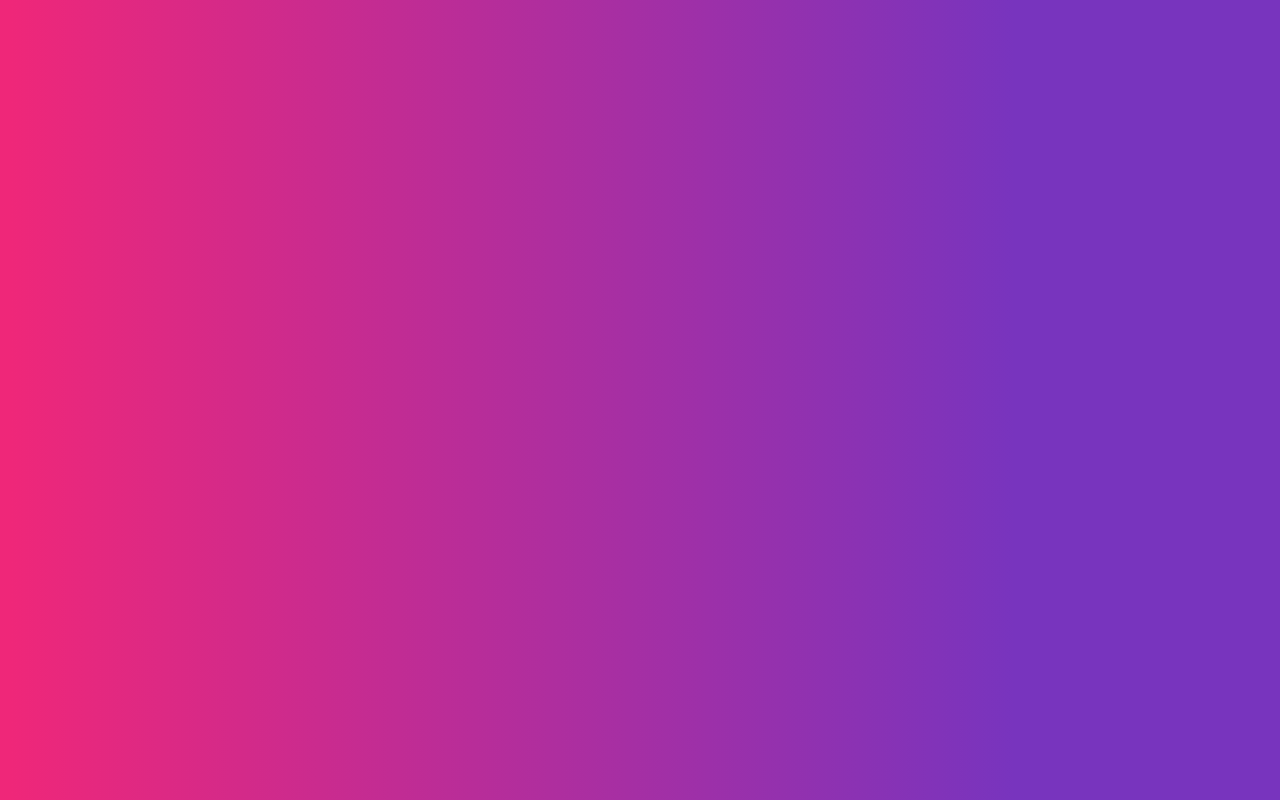
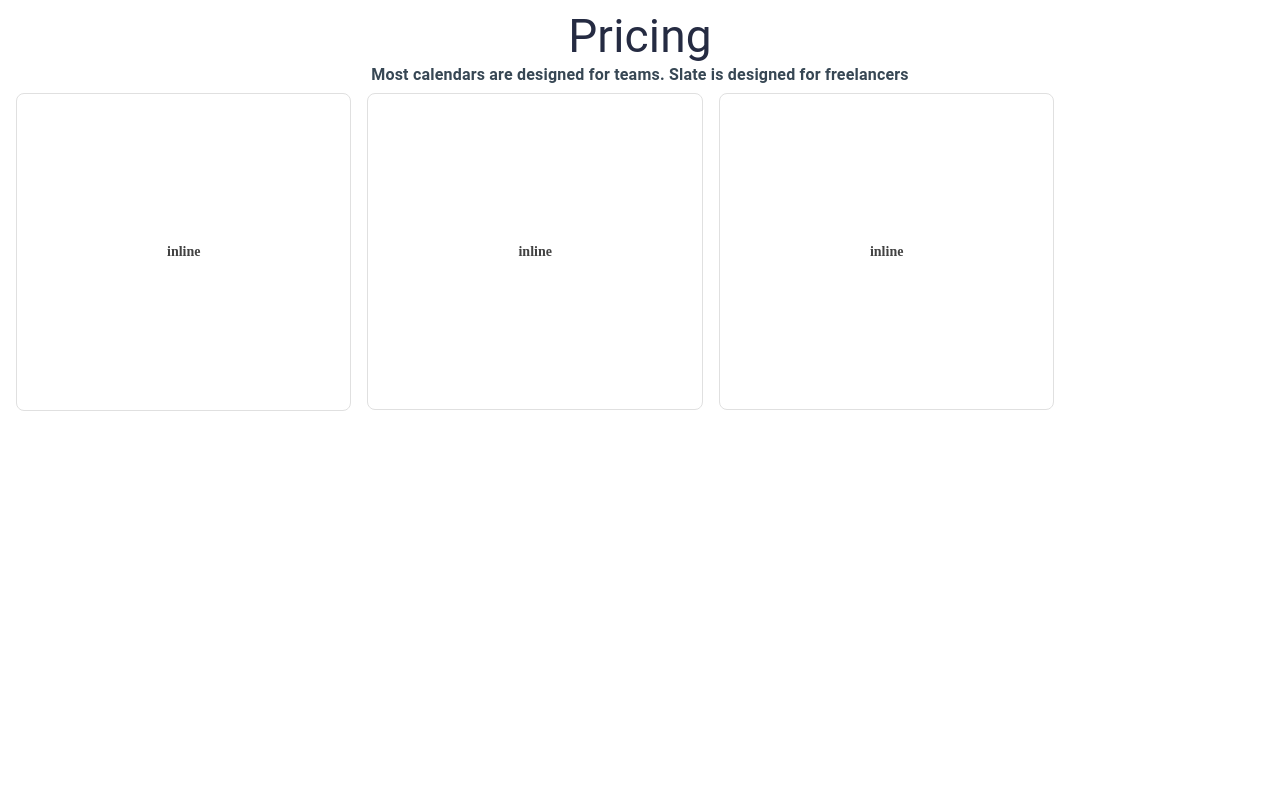
Before and after one commit to ronloheo123/ThreeLegendsNew, a Next.js app: page / in a window 1280 px wide. Built offline with nearby package versions, Linux system fonts and the light colour scheme.

Commit message:
desktop-pricing-light3(commit lan1)

```diff
--- a/components/duy.tsx
+++ b/components/duy.tsx
@@ -1,31 +1,99 @@
 import React from "react";
 import Typography from '@mui/material/Typography';
 import Box from '@mui/material/Box';
-import { AppBar, Toolbar} from '@mui/material';
+import styled from '@mui/system/styled';
+import { AppBar, Grid, Toolbar} from '@mui/material';
 import { makeStyles } from "@material-ui/core";
-export const Pricing = () =>{
-    return <>
+
+interface Content{
+  Title: String;
+  Text: String;
+
+}
+const PricingContent: Content = {
+  Title:"Pricing",
+  Text:"Most calendars are designed for teams. Slate is designed for freelancers",
+}
+const Pricing = () =>{
+  return(<>
       <Typography variant="h2" color="#252B42" align="center" fontSize="46px" fontStyle={"normal"}
       fontWeight="400" lineHeight="57px" letterSpacing="0.2px">
-    Pricing
+        {PricingContent.Title}
       </Typography>
 
       <Typography variant="h4" textAlign={"center"} color="#374754" fontSize="16px" fontStyle={"normal"}
       fontWeight="700" lineHeight="20px" letterSpacing="0.2px">
-    Most calendars are designed for teams.
+        {PricingContent.Text}
       </Typography>
 
-    <Typography variant="h4" textAlign={"center"} color="#374754" fontSize="16px" fontStyle={"normal"}
-    fontWeight="700" lineHeight="20px" letterSpacing="0.2px">
-    Slate is designed for freelancers
-    </Typography>
 
-  </>
+
+  </>)
 }
+export default Pricing
 
 const Item = () =>{
-  return<>
+  return(
+    <div style={{ width: '100%' }}>
+    <Box
+      component="div"
+      sx={{
+        display: 'inline-block',
+        p: "150px",
+        m: 1,
+        bgcolor: (theme) => (theme.palette.mode === 'dark' ? '#101010' : '#fff'),
+        color: (theme) =>
+          theme.palette.mode === 'dark' ? 'grey.300' : 'grey.800',
+        border: '1px solid',
+        borderColor: (theme) =>
+          theme.palette.mode === 'dark' ? 'grey.800' : 'grey.300',
+        borderRadius: 2,
+        fontSize: '0.875rem',
+        fontWeight: '700',
+      }}
+    >
+      inline
+    </Box>
+    <Box
+      component="div"
+      sx={{
+        display: 'inline',
+        p: "150px",
+        m: 1,
+        bgcolor: (theme) => (theme.palette.mode === 'dark' ? '#101010' : '#fff'),
+        color: (theme) =>
+          theme.palette.mode === 'dark' ? 'grey.300' : 'grey.800',
+        border: '1px solid',
+        borderColor: (theme) =>
+          theme.palette.mode === 'dark' ? 'grey.800' : 'grey.300',
+        borderRadius: 2,
+        fontSize: '0.875rem',
+        fontWeight: '700',
+      }}
+    >
+      inline
+    </Box>
+    <Box
+      component="div"
+      sx={{
+        display: 'inline',
+        p: "150px",
+        m: 1,
+        bgcolor: (theme) => (theme.palette.mode === 'dark' ? '#101010' : '#fff'),
+        color: (theme) =>
+          theme.palette.mode === 'dark' ? 'grey.300' : 'grey.800',
+        border: '1px solid',
+        borderColor: (theme) =>
+          theme.palette.mode === 'dark' ? 'grey.800' : 'grey.300',
+        borderRadius: 2,
+        fontSize: '0.875rem',
+        fontWeight: '700',
+      }}
+    >
+      inline
+    </Box>
+  </div>
+  )
 
-  </>
 }
 export {Item}
--- a/pages/_app.tsx
+++ b/pages/_app.tsx
@@ -1,21 +1,6 @@
-import React from 'react';
-import { makeStyles } from '@material-ui/core';
-import { AppBar, Toolbar, Typography } from '@mui/material';
+import '@/styles/globals.css'
+import type { AppProps } from 'next/app'
 
-const useStyles = makeStyles((theme) => ({
-  header: {
-  background: 'linear-gradient(to right,#EF2779 0.79%, #7834BE 79.29%)',height: '100vh'
- },
-}));
-
-export default function Header(props) {
-  const classes = useStyles();
-
-  return (
-    <AppBar className={classes.header}>
-      <Toolbar>
-
-      </Toolbar>
-    </AppBar>
-  );
+export default function App({ Component, pageProps }: AppProps) {
+  return <Component {...pageProps} />
 }
--- a/pages/index.tsx
+++ b/pages/index.tsx
@@ -3,7 +3,7 @@
 import { Inter } from "next/font/google";
 import styles from "@/styles/Home.module.css";
 import Box from "@mui/system/Box";
-
+import Pricing, { Item } from "@/components/duy";
 
 const inter = Inter({ subsets: ["latin"] });
 
@@ -20,7 +20,8 @@
       </Head>
       <main>
         <Box>
-
+        <Pricing></Pricing>
+        <Item></Item>
         </Box>
       </main>
     </>
```
Lines whose indentation alone changed are shown as unchanged.
